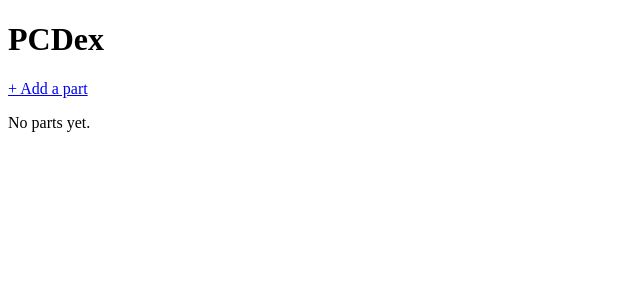
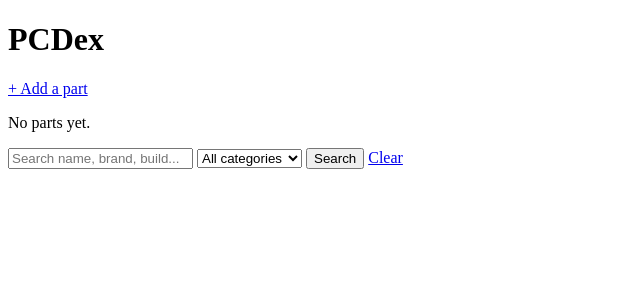
Before and after one commit to tk-dao/IntroSWETechExercise, a Django app: page / in a window 1280 px wide. Shown: the top 300 px of the page, without its empty margins (0-640 px from the left). Run offline with Django 5.2, Linux system fonts and the light colour scheme; data that the repository does not hold is empty.

Commit message:
added search and filtering so people can find items, changed name in input form to Part name

```diff
--- a/pages/forms.py
+++ b/pages/forms.py
@@ -6,3 +6,6 @@ class PartForm(forms.ModelForm):
     class Meta:
         model = Part
         fields = ["name", "category", "brand", "price", "build", "notes"]
+        labels = {
+            "name": "Part name",
+        }
--- a/pages/templates/pages/part_list.html
+++ b/pages/templates/pages/part_list.html
@@ -25,7 +25,23 @@
             {% endfor %}
         </table>
         {% else %}
-        <p>No parts yet.</p>
+            {% if query or category %}
+            <p>No parts match your search.</p>
+            {% else %}
+            <p>No parts yet.</p>
+            {% endif %}
         {% endif %}
+
+        <form method="get">
+            <input type="text" name="q" value="{{query}}" placeholder="Search name, brand, build...">
+            <select name="category">
+                <option value="">All categories</option>
+                {% for value, label in categories %}
+                <option value="{{ value }}" {% if value == category %}selected{% endif %}>{{ label }}</option>
+                {% endfor %}
+            </select>
+            <button type="submit">Search</button>
+            <a href="{% url 'part_list' %}">Clear</a>
+        </form>
     </body>
 </html>
--- a/pages/views.py
+++ b/pages/views.py
@@ -1,5 +1,7 @@
 from django.http import HttpResponse
 from django.shortcuts import render, redirect
+from django.db.models import Q
+
 from .forms import PartForm
 from .models import Part
 
@@ -7,8 +9,27 @@ def hello_world(request):
     return HttpResponse("Hello World!")
 
 def part_list(request):
+    query = request.GET.get("q", "")
+    category = request.GET.get("category", "")
+
     parts = Part.objects.order_by("-created_at")
-    return render(request, "pages/part_list.html", {"parts": parts})
+
+    if query:
+        parts = parts.filter(
+            Q(name__icontains=query)
+            | Q(brand__icontains=query)
+            | Q(build__icontains=query)
+            | Q(notes__icontains=query)
+        )
+    if category:
+        parts = parts.filter(category=category)
+
+    return render(request, "pages/part_list.html", {
+        "parts": parts,
+        "query": query,
+        "category": category,
+        "categories": Part.CATEGORY_CHOICES
+    })
 
 def add_part(request):
     if request.method == "POST":
```
